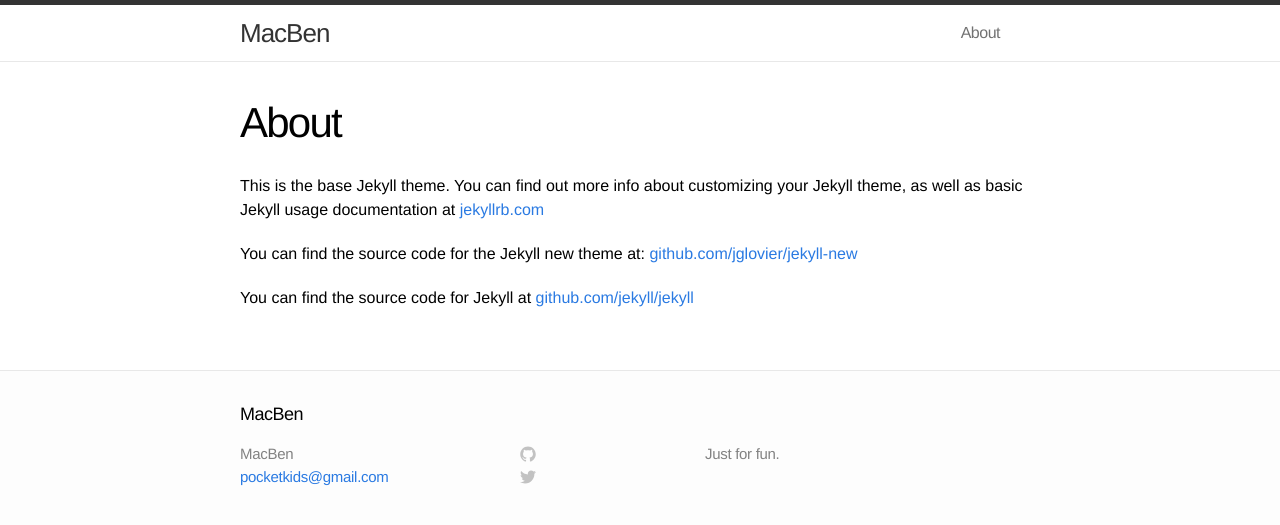
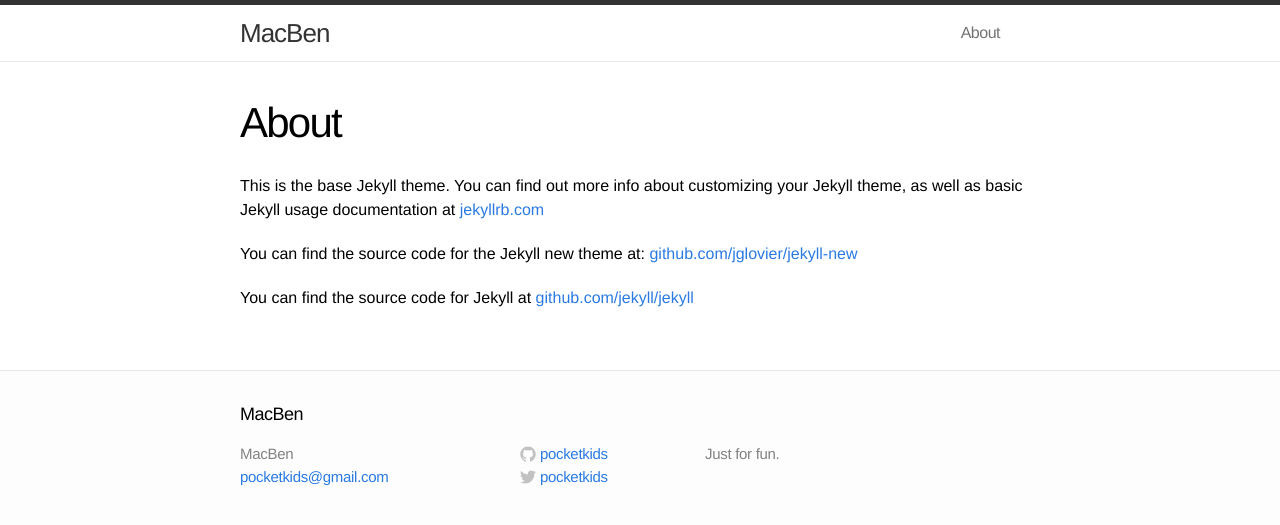
Before and after one commit to pocketkids/pocketkids.github.io, a Jekyll site: the page built from about.md, in a window 1280 px wide. Shown: the top 525 px of the page. Built offline with Jekyll 4.4.1, drawn with Linux system fonts in a browser that asks for light colours.

Commit message:
set username

```diff
--- a/_config.yml
+++ b/_config.yml
@@ -1,6 +1,7 @@
 # Site settings
 title: MacBen
 email: pocketkids@gmail.com
+username: "pocketkids"
 description: "Just for fun."
 baseurl: ""
 url: "http://pocketkids.github.io"
```
